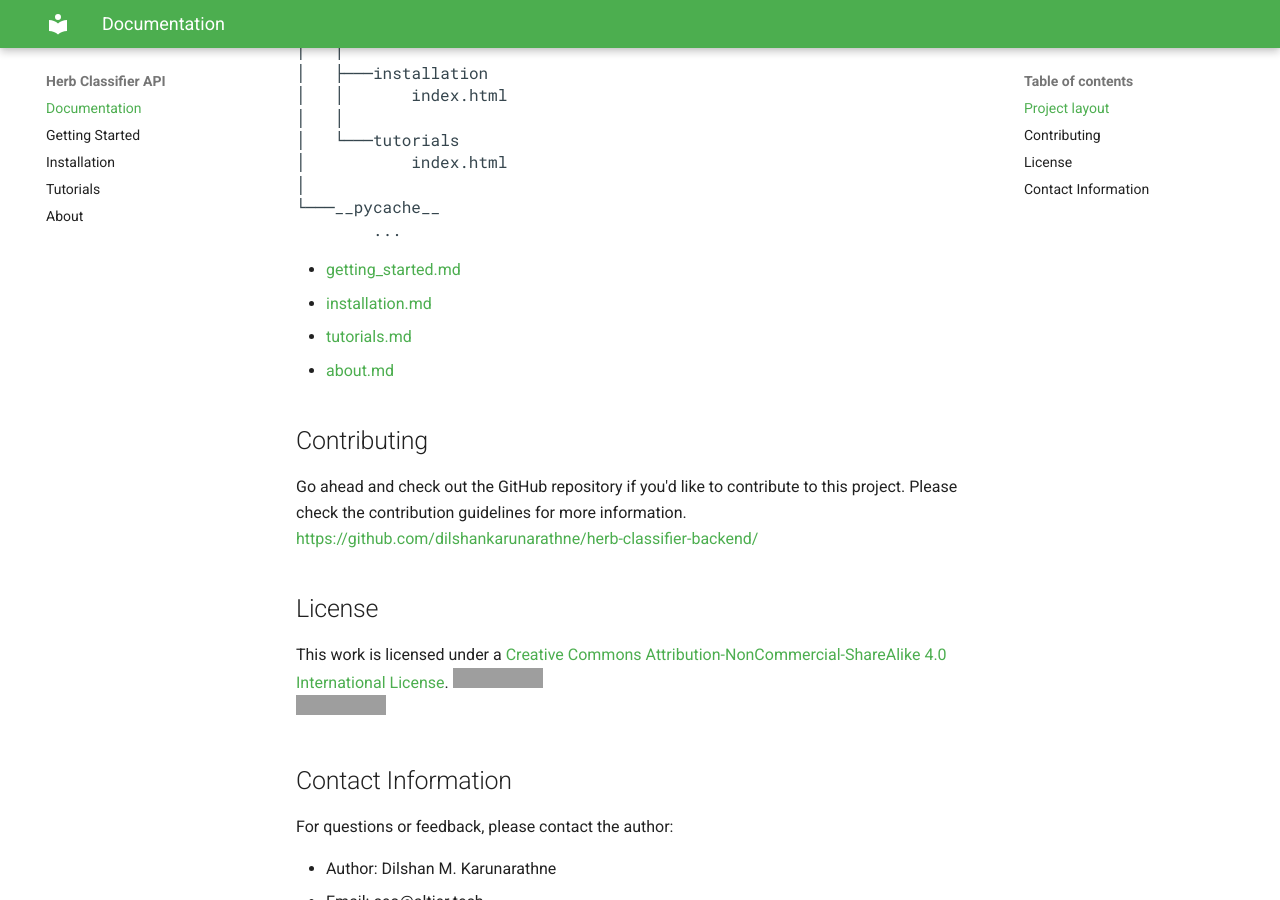
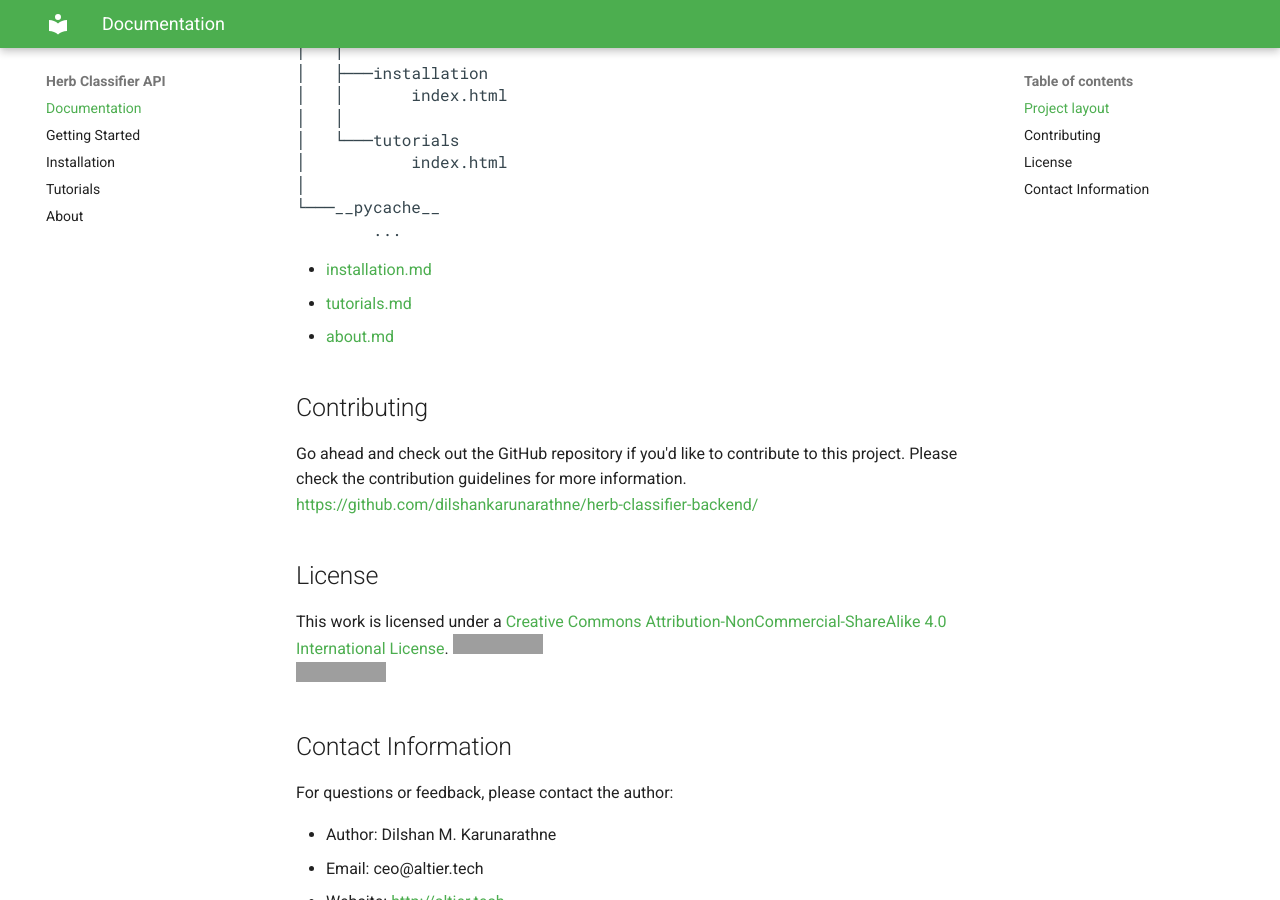
Before and after one commit to dilshankarunarathne/herb-classifier-backend, an MkDocs documentation site: the page built from docs/index.md, in a window 1280 px wide and 900 px high, scrolled down 2968 px. Built offline with MkDocs 1.6.1 and Material for MkDocs 9.7.7, drawn with Linux system fonts in a browser that asks for light colours; grey boxes are pictures that could not be loaded.

Commit message:
Update index.md

```diff
--- a/docs/index.md
+++ b/docs/index.md
@@ -138,7 +138,6 @@ application.
         ...
 </pre>
 
- - [getting_started.md](Getting Started)
  - [installation.md](Installation)
  - [tutorials.md](Tutorials)
  - [about.md](About)
```
